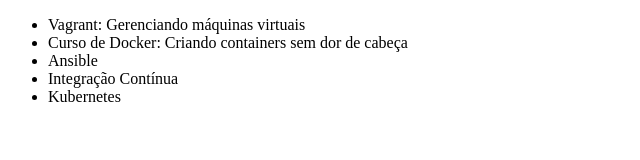
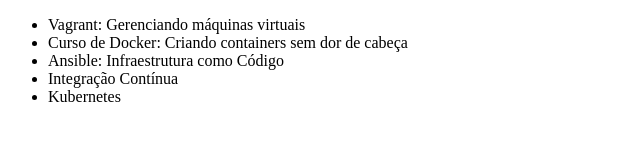
Before and after one commit to LeonardoEstrela/TrainingGit, a plain HTML site: page index.html in a window 1280 px wide. Shown: the whole page, without its empty margins (0-640 px from the left). Drawn offline with Linux system fonts and the light colour scheme.

Commit message:
Alterando o código

```diff
--- a/index.html
+++ b/index.html
@@ -8,7 +8,7 @@
     <ul>
         <li>Vagrant: Gerenciando máquinas virtuais</li>
         <li>Curso de Docker: Criando containers sem dor de cabeça</li>
-        <li>Ansible</li>
+	<li>Ansible: Infraestrutura como Código</li>
         <li>Integração Contínua</li>
 	<li>Kubernetes</li>
     </ul>
```
